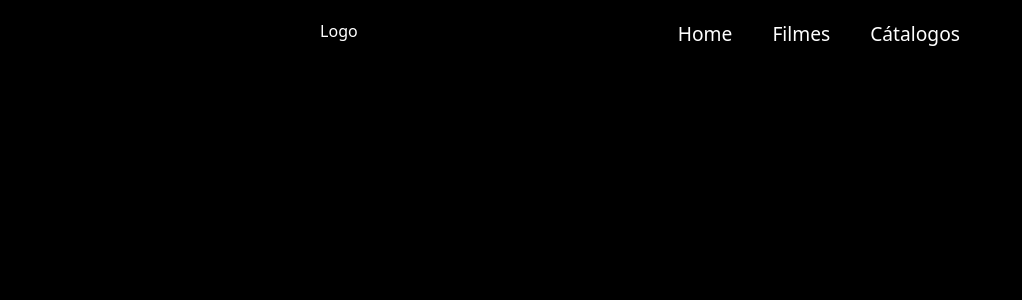
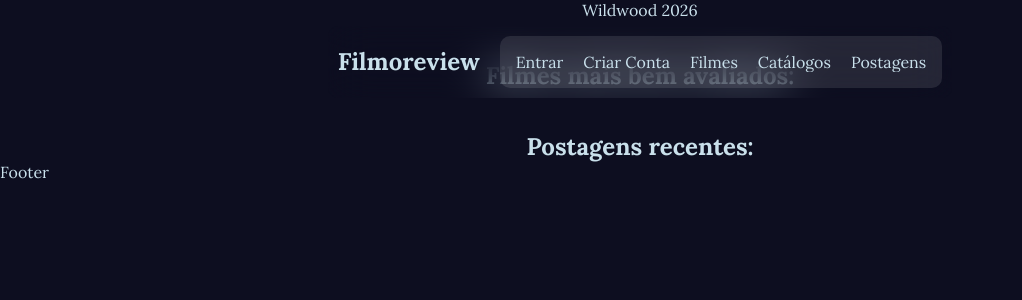
Before and after one commit to gustavokeyroz/Filmoreview, a Flask app: page / in a window 1280 px wide. Shown: the top 300 px of the page, without its empty margins (0-1022 px from the left). Run offline with Flask 3, Linux system fonts and the light colour scheme.

Commit message:
Add files via upload
second commit, i added some blueprint

```diff
--- /dev/null
+++ b/app/blueprints/filmes/static/script.js
@@ -0,0 +1,7 @@
+var header = document.getElementById('header');
+var opcoesPesquisa = document.getElementById('opcoesPesquisa');
+
+headerAltura = header.offsetHeight;
+headerWidth = header.offsetWidth;
+opcoesPesquisa.style.marginTop = `calc(${headerAltura}px + 1%)`;
+opcoesPesquisa.style.width = `calc(${headerWidth}px)`
--- /dev/null
+++ b/app/blueprints/homepage/static/script.js
@@ -0,0 +1,3 @@
+var bannerHomePage = document.getElementById('bannerHomePage')
+
+bannerHomePage.src = 'https://image.tmdb.org/t/p/original/cV233Rnd50BBQgya18Bp4WZ7epN.jpg';
--- a/app/blueprints/homepage/templates/homepage.html
+++ b/app/blueprints/homepage/templates/homepage.html
@@ -2,28 +2,46 @@
 <html lang="pt-br">
     <head>
         <meta charset="UTF-8">
-    <meta name="viewport" content="width=device-width, initial-scale=1.0">
+        <link rel="stylesheet" href="../../../static/style.css">
         <title>Filmoreview</title>
-    <link rel="stylesheet" href="../static/homepage.css">
     </head>
+
     <body>
+
         <header>
             <nav>
-            <div class="logo">Logo</div>
+                <div class="logo">
+                    <h2><a>Filmoreview</a></h2>
+                </div>
+
                 <div class="links">
-                <a href="#">Home</a>
-                <a href="#">Filmes</a>
-                <a href="#">Cátalogos</a>
+                    <a href="">Entrar</a>
+                    <a href="">Criar Conta</a>
+                    <a href="../../filmes/templates/filmes.html">Filmes</a>
+                    <a href="">Catálogos</a>
+                    <a href="">Postagens</a>
                 </div>
             </nav>
         </header>
 
-    <main>
+        <!--Conteúdo Principal-->
+        <main id="main">
+            <img src="" alt="" id="bannerHomePage">
+            <p>Wildwood 2026</p>
+            <br> <br>
 
+            <h2>Filmes mais bem avaliados: </h2>
+            <div id="filmesBemAvaliados"></div>
+            <br> <br>
+
+            <h2>Postagens recentes: </h2>
+            <div id="postsRecentes"></div>
         </main>
 
+        <!--Rodapé-->
         <footer>
-
+            <p>Footer</p>
         </footer>
+        <script src="../static/script.js"></script>
     </body>
 </html>
--- /dev/null
+++ b/app/static/style.css
@@ -0,0 +1,92 @@
+/* Set Padrão das Páginas */
+
+@import url('https://fonts.googleapis.com/css2?family=Lora:ital,wght@0,400..700;1,400..700&display=swap');
+
+*{
+    margin: 0;
+    padding: 0;
+    box-sizing: border-box;
+    text-decoration: none;
+    color: #c9e0eb;
+    font-family: lora;
+    overflow-x: hidden;
+}
+
+body {
+    min-height: 100dvh;
+    width: 100dvw;
+    display: flex;
+    flex-direction: column;
+    background-color: #0d0e20;
+}
+
+header {
+    height: auto;
+    width: auto;
+    padding: 2%;
+    display: flex;
+    justify-content: center;
+    align-self: center;
+    position: fixed;
+    z-index: 1000;
+}
+
+nav {
+    padding: 10px;
+    display: flex;
+    align-items: center;
+    justify-content: space-around;
+    gap: 20px;
+    backdrop-filter: blur(20px);
+    border-radius: 10px;
+}
+
+.links {
+    display: flex;
+    gap: 20px;
+    background-color: rgba(255, 255, 255, 0.1);
+    padding: 16px;
+    border-radius: 10px;
+}
+
+main {
+    width: 100%;
+    display: flex;
+    flex-direction: column;
+    align-items: center;
+}
+
+/* Página Inicial */
+
+#bannerHomePage {
+    width: 80%;
+    height: auto;
+}
+
+#filmesBemAvaliados {
+    display: flex;
+    flex-wrap: wrap;
+}
+
+#postsRecentes {
+    display: flex;
+    flex-direction: column;
+    align-items: flex-start;
+}
+
+/* Página de Filmes */
+
+#opcoesPesquisa {
+    height: auto;
+    display: flex;
+    align-items: center;
+    justify-content: space-between;
+}
+
+#filtroBotao {
+    padding: 0 5px;
+    height: auto;
+    width: auto;
+    background-color: transparent;
+    font-size: 3vh;
+}
```
Also changed, not shown: app/blueprints/filmes/templates/filmes.html (added, +41 -0 lines). Lines whose indentation alone changed are shown as unchanged.
